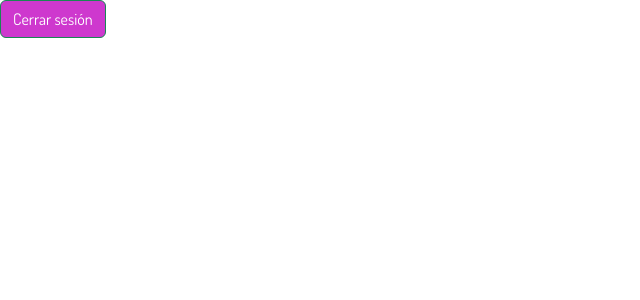
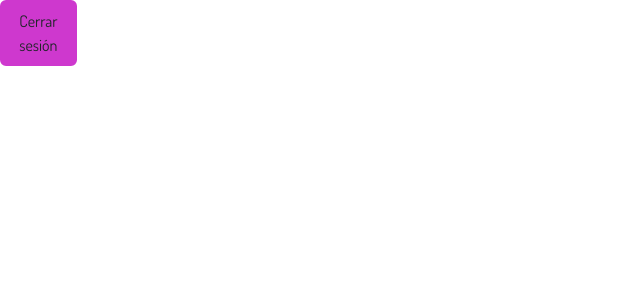
Before and after one commit to Vitoria-Oli/Upcoming-Events, a Vue app in the folder src/main/frontend/upcoming-events/: page /CloseSession in a window 1280 px wide. Shown: the top 300 px of the page, without its empty margins (0-640 px from the left). Built offline with nearby package versions, Linux system fonts and the light colour scheme.

Commit message:
DeleteAll.vue button

```diff
--- a/src/main/frontend/upcoming-events/src/components/CloseSession.vue
+++ b/src/main/frontend/upcoming-events/src/components/CloseSession.vue
@@ -3,15 +3,17 @@
 </script>
 
 <template>
-<button class="btn btn-success">Cerrar sesión</button>
+<button type="button" class="btn btn-success" id="close">Cerrar<br> sesión</button>
 </template>
 
 <style lang="scss" scoped>
 @import '../assets/scss/Variables.scss';
 
-button{
+#close{
     font-family: Dosis;
     background-color: $PurpleButton;
+    border: solid 3px $PurpleButton;
+    width: 6vw;
 }
 
 </style>
--- a/src/main/frontend/upcoming-events/src/components/DeleteAll.vue
+++ b/src/main/frontend/upcoming-events/src/components/DeleteAll.vue
@@ -3,15 +3,17 @@
 </script>
 
 <template>
-<button class="btn btn-success">Borrar todos</button>
+<button type="button" class="btn btn-success" id="delete">Borrar<br> todo</button>
 </template>
 
 <style lang="scss" scoped>
 @import '../assets/scss/Variables.scss';
 
-button{
+#delete{
     font-family: Dosis;
     background-color: $Red;
+    border: solid 3px $Red;
+    width: 6vw;
 }
 
 </style>
```
